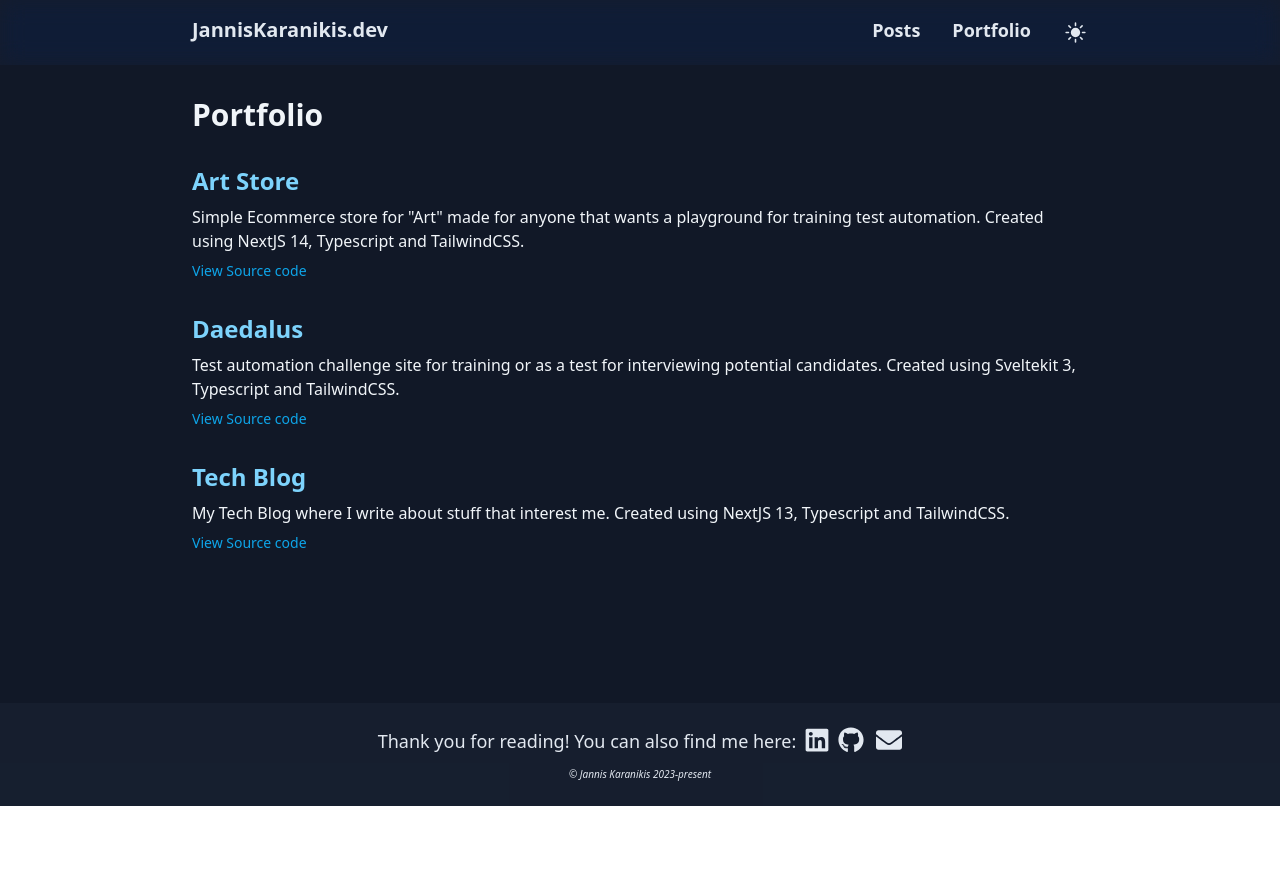
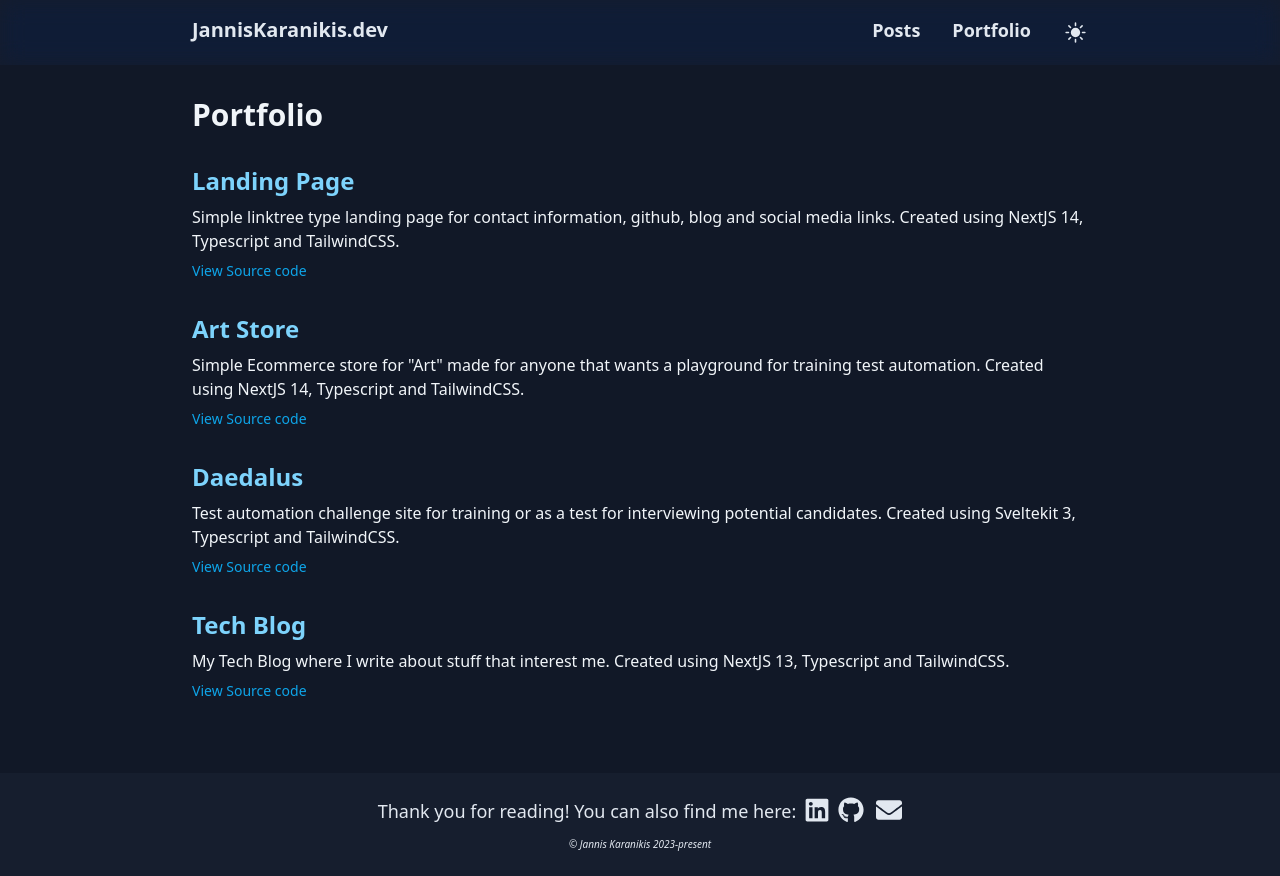
Before and after one commit to JannisK89/tech-blog, a Next.js app: page /portfolio in a window 1280 px wide. Before the commit the page ends 806 px from the top, so only its background shows below. Built offline with nearby package versions, Linux system fonts and the light colour scheme.

Commit message:
added lp to portfolio

```diff
--- a/pages/portfolio/index.tsx
+++ b/pages/portfolio/index.tsx
@@ -8,6 +8,13 @@ type Project = {
 }
 
 const projects: Project[] = [
+  {
+    title: 'Landing Page',
+    url: 'https://janniskaranikis.dev',
+    sourceCodeUrl: 'https://github.com/JannisK89/landing-page',
+    description:
+      'Simple linktree type landing page for contact information, github, blog and social media links. Created using NextJS 14, Typescript and TailwindCSS.',
+  },
   {
     title: 'Art Store',
     url: 'https://art-store.janniskaranikis.dev/',
@@ -34,7 +41,7 @@ const projects: Project[] = [
 export default function Portfolio() {
   return (
     <>
-      <main className="mx-6 md:mx-0 md:h-[calc(100vh-202px)]">
+      <main className="mx-6 md:mx-0">
         <div className="max-w-4xl md:mx-auto md:my-8 my-4 h-full">
           <h2 className="text-3xl md:mt-8 mt-4 font-sans w-full font-semibold mb-8">
             Portfolio
```
